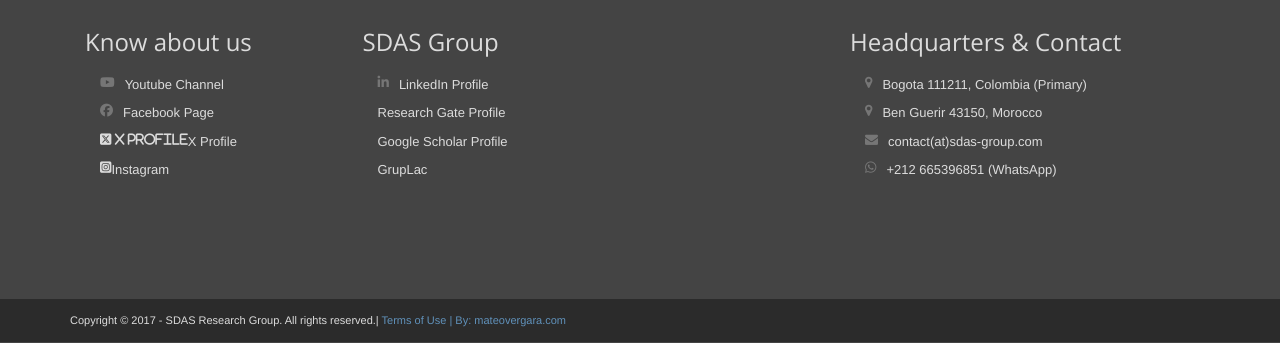
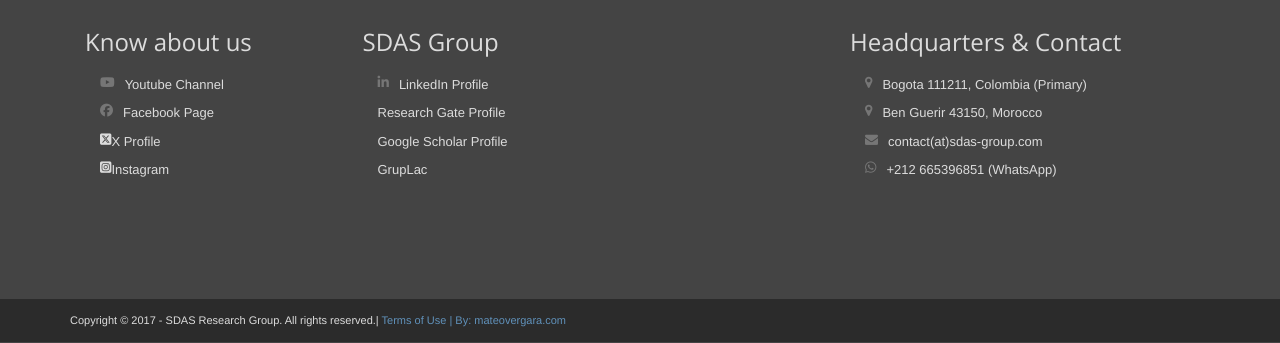
Before and after one commit to sdas-group/sdasgroup_app, a Django app: page /about/ in a window 1280 px wide. Shown: the part 713-1056 px from the top of the page. Run offline with Django 3.2, Linux system fonts and the light colour scheme; parts of the project's set-up code (start-up, migrations or seed data) failed here and were passed over; some libraries are stand-ins or nearby versions.

Commit message:
changes added in index

```diff
--- a/app/service/app/templates/layout/index.html
+++ b/app/service/app/templates/layout/index.html
@@ -218,7 +218,7 @@
                                 </span>
                         </p>
                         <p class="tel clearfix col-md-12 col-sm-4">
-                            <i class="fa-brands fa-square-x-twitter pull-left"> X Profile</i>
+                            <i class="fa-brands fa-square-x-twitter pull-left">   </i>
                                 <span>
                                     <span><a href="https://twitter.com/sdas_group" target="_blank">   X Profile</a></span><br>
                                 </span>
```
